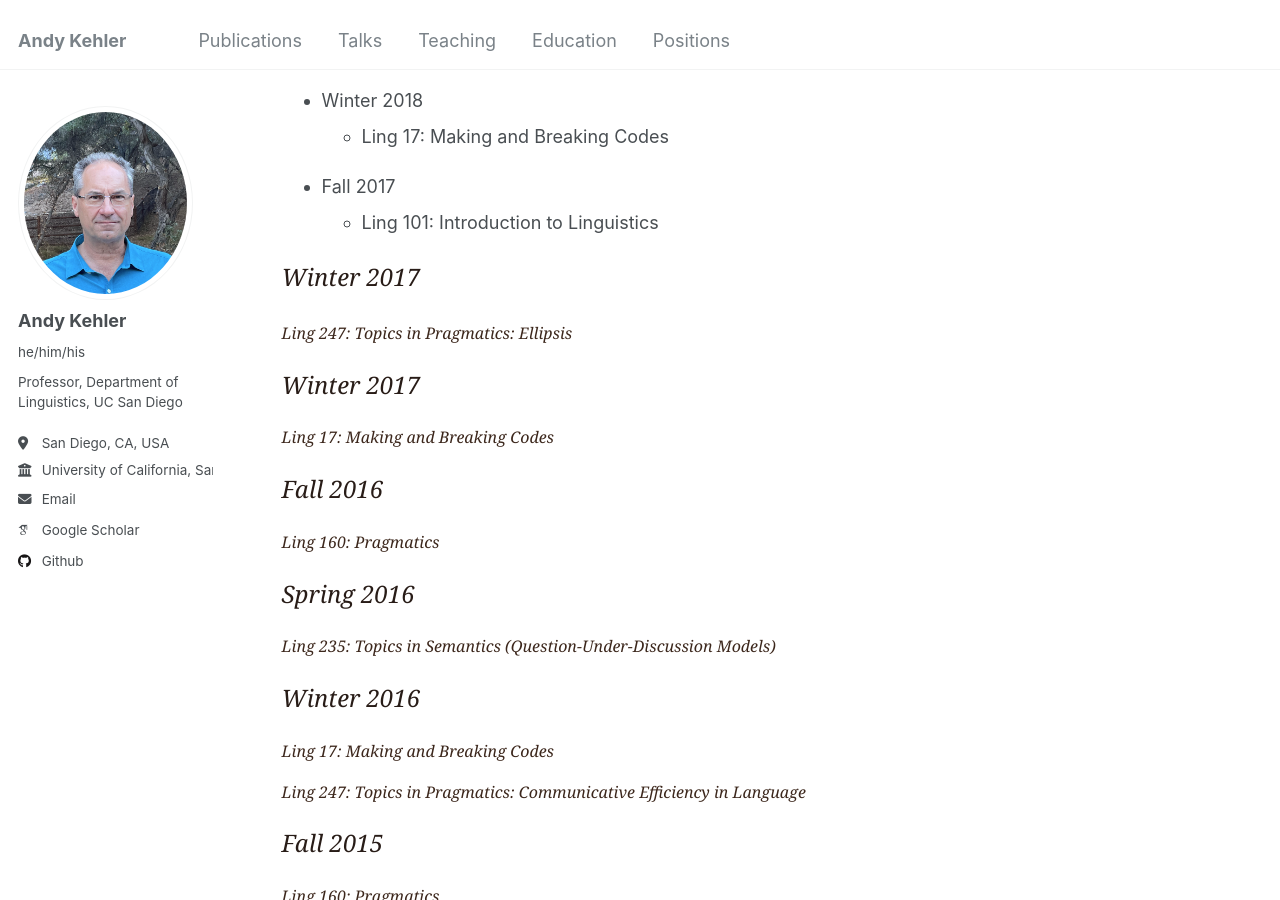
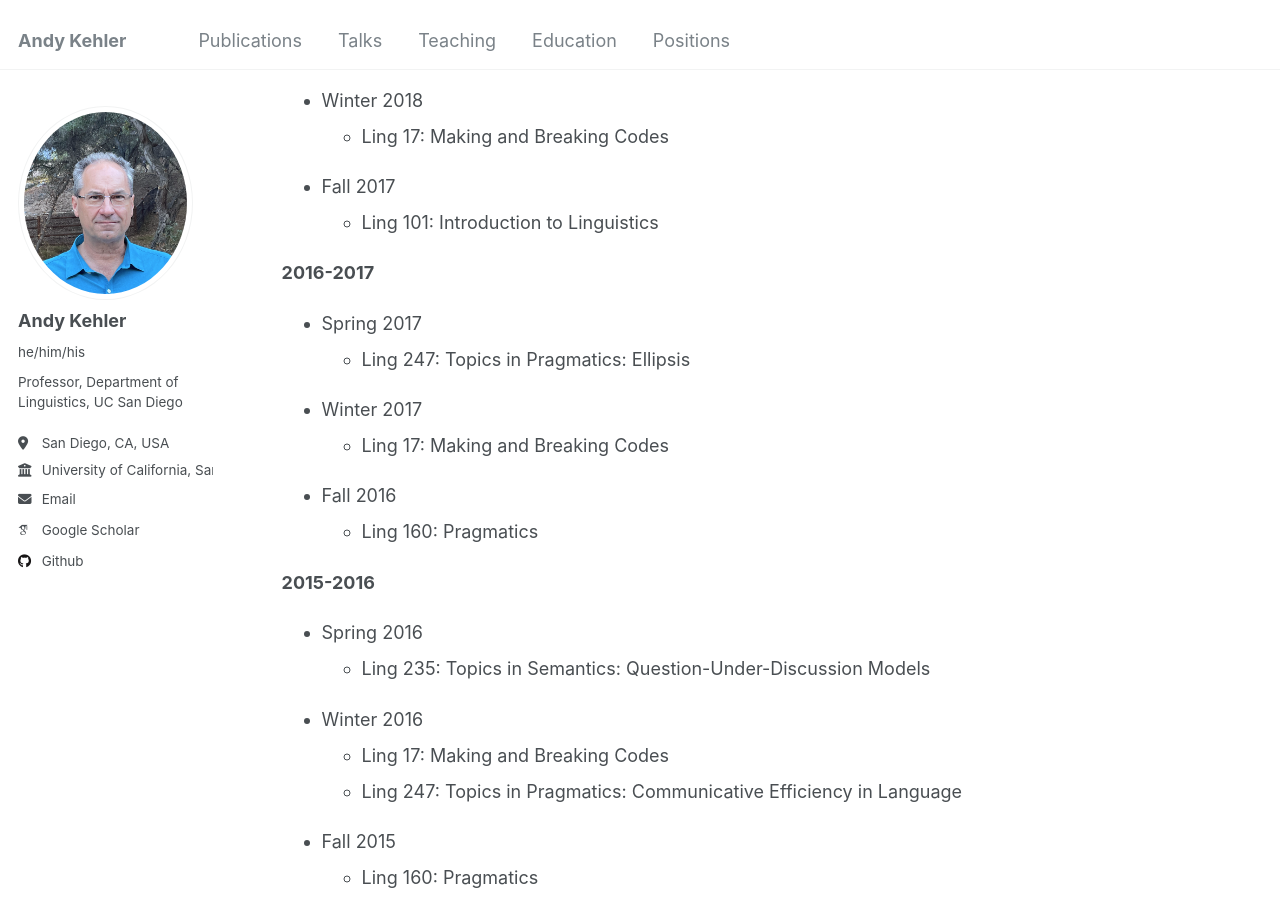
Before and after one commit to akehler/akehler.github.io, a Jekyll site: the page built from _pages/teaching.html, in a window 1280 px wide and 900 px high, scrolled down 2495 px. Built offline with Jekyll 4.4.1, drawn with Linux system fonts in a browser that asks for light colours; some web fonts are replaced.

Commit message:
Update teaching.html

```diff
--- a/_pages/teaching.html
+++ b/_pages/teaching.html
@@ -295,55 +295,81 @@ Ling 101: Introduction to Linguistics
 </ul>
 </ul>
 
+<p></p>
+<strong>2016-2017</strong>
+<p></p>
 
+<ul>
+<li>Spring 2017
+</li>
+<ul>
+<li>
+Ling 247: Topics in Pragmatics: Ellipsis
+</li>
+</ul>
+</ul>
+<p></p>
+
+<ul>
+<li>Winter 2017
+</li>
+<ul>
+<li>
+Ling 17: Making and Breaking Codes
+</li>
+</ul>
+</ul>
+
+<p></p>
+<ul>
+<li>Fall 2016
+</li>
+<ul>
+<li>
+Ling 160: Pragmatics
+</li>
+</ul>
+</ul>
+
+<p></p>
+<strong>2015-2016</strong>
+<p></p>
+
+<ul>
+<li>Spring 2016
+</li>
+<ul>
+<li>
+Ling 235: Topics in Semantics: Question-Under-Discussion Models
+</li>
+</ul>
+</ul>
+<p></p>
+
+<ul>
+<li>Winter 2016
+</li>
+<ul>
+<li>
+Ling 17: Making and Breaking Codes
+</li>
+<li>
+Ling 247: Topics in Pragmatics: Communicative Efficiency in Language
+</li>
+</ul>
+</ul>
+
+<p></p>
+<ul>
+<li>Fall 2015
+</li>
+<ul>
+<li>
+Ling 160: Pragmatics
+</li>
+</ul>
+</ul>
 <p>
-			            <p><font face="Georgia, Times New Roman, Times, serif" size="3" color="#281C17">
-         <font size="5"><i>Winter 2017</font></p>
-
-
-<font color="#3C271C">Ling 247: Topics in Pragmatics: Ellipsis</font>
-
-<p>
-			            <p><font face="Georgia, Times New Roman, Times, serif" size="3" color="#281C17">
-         <font size="5"><i>Winter 2017</font></p>
-
-<font color="#3C271C">Ling 17:
-Making and Breaking Codes</font>
-
-<p>
-
-			  <p><font face="Georgia, Times New Roman, Times, serif" size="3" color="#281C17">
-         <font size="5"><i>Fall 2016</font></p>
-
-<font color="#3C271C">Ling 160: Pragmatics</font>
-
-<p>
-
-			  			            <p><font face="Georgia, Times New Roman, Times, serif" size="3" color="#281C17">
-         <font size="5"><i>Spring 2016</font></p>
-
-<font color="#3C271C">Ling 235:
-Topics in Semantics (Question-Under-Discussion Models)</font>
-
-			  <p>
-
-			  			            <p><font face="Georgia, Times New Roman, Times, serif" size="3" color="#281C17">
-         <font size="5"><i>Winter 2016</font></p>
-
-<font color="#3C271C">Ling 17:
-Making and Breaking Codes</font>
-
-			  <p>
-
-<font color="#3C271C">Ling 247:
-Topics in Pragmatics: Communicative Efficiency in Language</font>
-
-<p>
-
-			  <p><font face="Georgia, Times New Roman, Times, serif" size="3" color="#281C17">
-         <font size="5"><i>Fall 2015</font></p>
-
-<font color="#3C271C">Ling 160: Pragmatics</font>
 
 <p>
 
```
